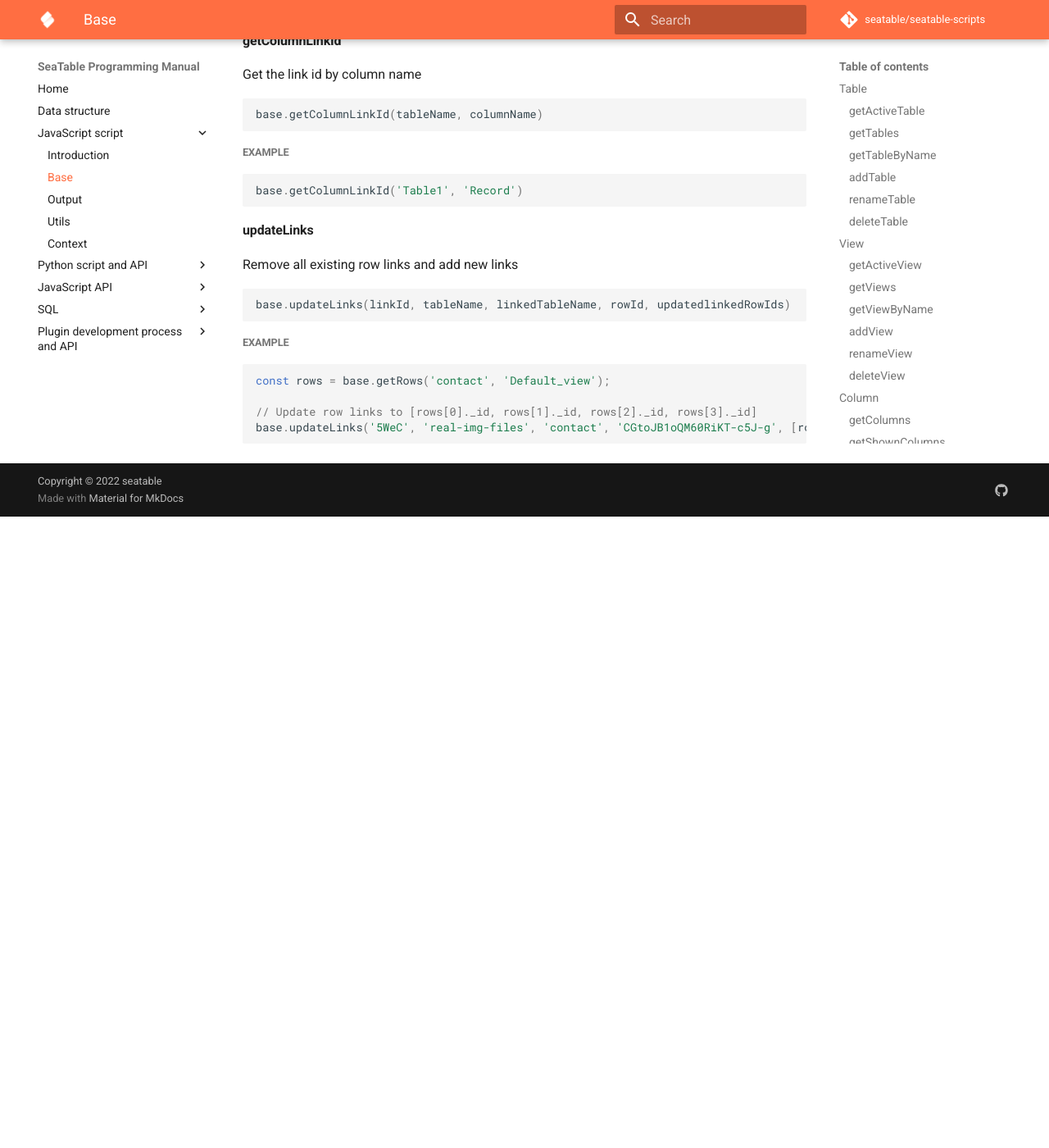
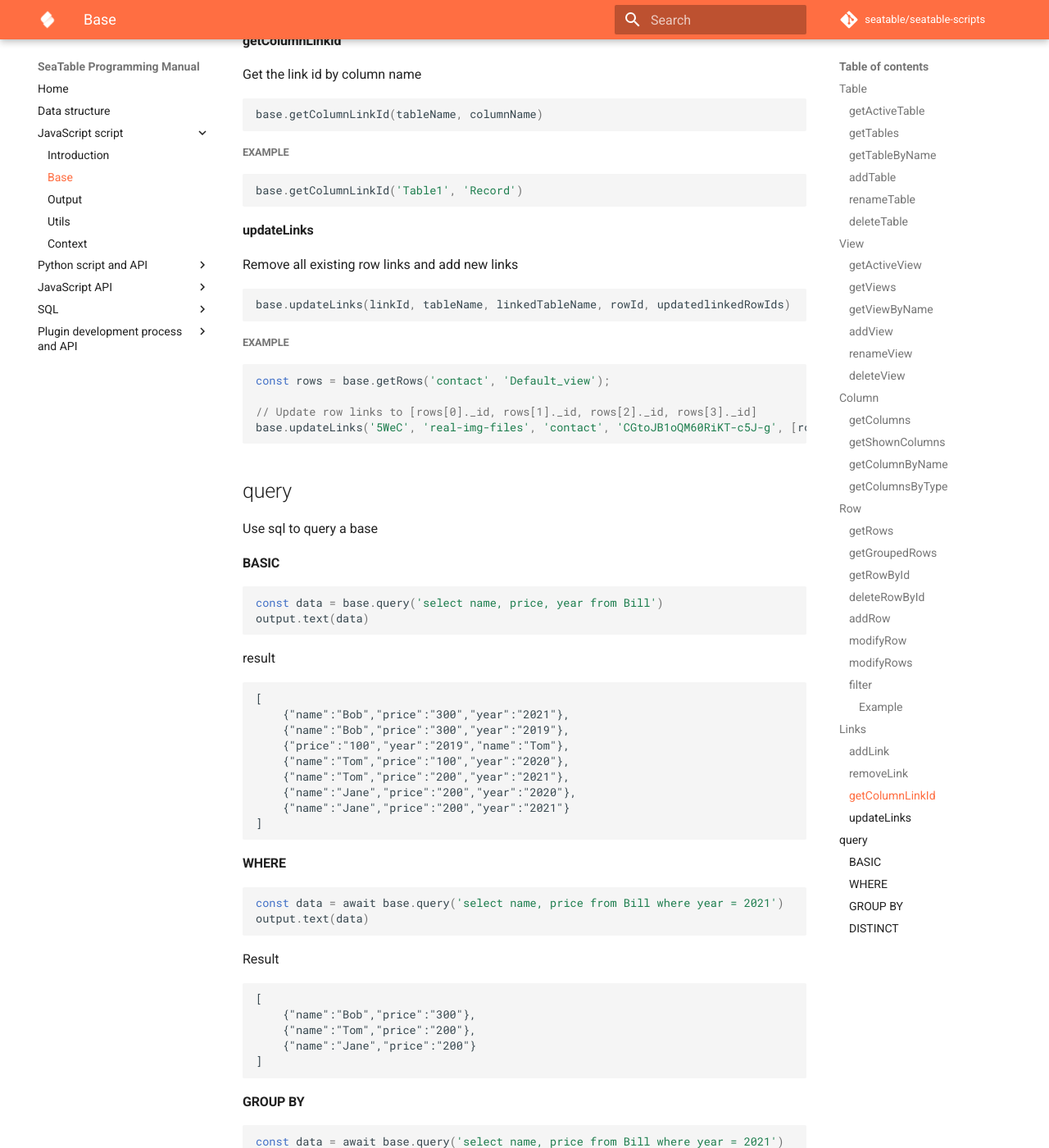
Before and after one commit to seatable/seatable-scripts, an MkDocs documentation site: the page built from manual/javascript/base.md, in a window 1280 px wide and 1400 px high, scrolled down 8515 px. Shown: the whole window at 82% size. Built offline with MkDocs 1.6.1 and Material for MkDocs 9.7.7, drawn with Linux system fonts in a browser that asks for light colours; comment, search, counter and statistics services are not loaded; before the commit the page ends 9145 px from its top, so only the background shows below that; some of the changed text lies outside the part shown.

Commit message:
feat: js script adds sql query

````diff
--- a/manual/javascript/base.md
+++ b/manual/javascript/base.md
@@ -522,3 +522,91 @@ const rows = base.getRows('contact', 'Default_view');
 // Update row links to [rows[0]._id, rows[1]._id, rows[2]._id, rows[3]._id]
 base.updateLinks('5WeC', 'real-img-files', 'contact', 'CGtoJB1oQM60RiKT-c5J-g', [rows[0]._id, rows[1]._id, rows[2]._id, rows[3]._id])
 ```
+
+## query
+
+Use sql to query a base
+
+#### BASIC
+
+```javascript
+const data = base.query('select name, price, year from Bill')
+output.text(data)
+
+```
+
+result
+
+```
+[
+	{"name":"Bob","price":"300","year":"2021"},
+	{"name":"Bob","price":"300","year":"2019"},
+	{"price":"100","year":"2019","name":"Tom"},
+	{"name":"Tom","price":"100","year":"2020"},
+	{"name":"Tom","price":"200","year":"2021"},
+	{"name":"Jane","price":"200","year":"2020"},
+	{"name":"Jane","price":"200","year":"2021"}
+]
+
+```
+
+#### WHERE
+
+```
+const data = await base.query('select name, price from Bill where year = 2021')
+output.text(data)
+
+```
+
+Result
+
+```
+[
+	{"name":"Bob","price":"300"},
+	{"name":"Tom","price":"200"},
+	{"name":"Jane","price":"200"}
+]
+
+```
+
+#### GROUP BY
+
+```
+const data = await base.query('select name, price from Bill where year = 2021')
+output.text(data)
+
+```
+
+Result
+
+```
+[
+	{"price":"300","year":2019,"name":"Bob"},
+	{"price":"100","year":2019,"name":"Tom"},
+	{"name":"Tom","price":"100","year":2020},
+	{"price":"200","year":2020,"name":"Jane"},
+	{"name":"Bob","price":"300","year":2021},
+	{"name":"Tom","price":"200","year":2021},
+	{"name":"Jane","price":"200","year":2021}
+]
+
+```
+
+#### DISTINCT
+
+```
+const data = await base.query('select distinct name from Bill')
+output.text(data)
+
+```
+
+Result
+
+```
+[
+	{"name":"Bob"},
+	{"name":"Jane"},
+	{"name":"Tom"}
+]
+
+```
````
